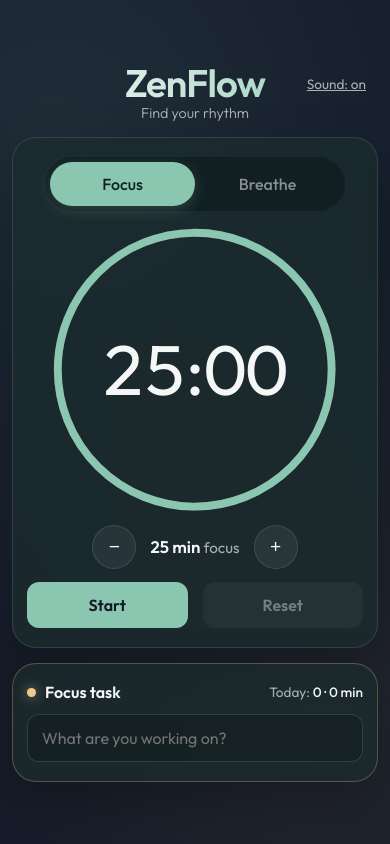
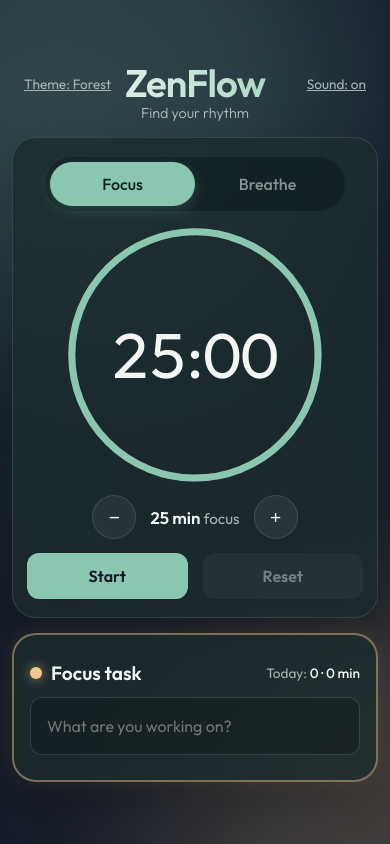
Before and after one commit to Tasrif453/ZenFlow, a plain HTML site: page index.html in a window 390 px wide. Drawn offline with Linux system fonts and the light colour scheme.

Commit message:
Add files via upload

```diff
--- a/index.html
+++ b/index.html
@@ -17,6 +17,7 @@
         <header>
             <h1>ZenFlow</h1>
             <p>Find your rhythm</p>
+            <button id="btn-theme" class="link-btn left" type="button">Theme: Forest</button>
             <button id="btn-sound" class="link-btn" type="button">Sound: on</button>
         </header>
 
--- a/script.js
+++ b/script.js
@@ -9,6 +9,7 @@ const PATTERNS = {
     relax: [['Inhale', 4], ['Hold', 7], ['Exhale', 8]],
     calm: [['Inhale', 5], ['Exhale', 5]]
 };
+const THEMES = { forest: 'Forest', ocean: 'Ocean', sunset: 'Sunset', lavender: 'Lavender' };
 const pad = (n) => String(n).padStart(2, '0');
 const cap = (s) => s[0].toUpperCase() + s.slice(1);
 const fmtTime = (s) => `${s >= 3600 ? Math.floor(s / 3600) + ':' : ''}${pad(Math.floor((s % 3600) / 60))}:${pad(s % 60)}`;
@@ -23,6 +24,7 @@ class ZenFlow {
         this.cfg = { focus: load('focus', 25), breathe: load('breathe', 4) };
         this.pattern = PATTERNS[store.get('pattern')] ? store.get('pattern') : 'box';
         this.sound = store.get('sound') !== 'off';
+        this.theme = THEMES[store.get('theme')] ? store.get('theme') : 'forest';
         this.mode = 'focus';
         this.saved = {}; // paused progress per mode, so switching modes never loses a session
         this.isRunning = false;
@@ -45,6 +47,7 @@ class ZenFlow {
         this.btnFocus = $('btn-focus');
         this.btnBreathe = $('btn-breathe');
         this.btnSound = $('btn-sound');
+        this.btnTheme = $('btn-theme');
         this.timerContainer = document.querySelector('.timer-container');
         this.tasksContainer = document.querySelector('.tasks-container');
         this.durationDisplay = $('duration-display');
@@ -101,6 +104,13 @@ class ZenFlow {
             this.chime(this.mode); // preview
             this.updateUI();
         });
+        this.applyTheme();
+        this.btnTheme.addEventListener('click', () => {
+            const keys = Object.keys(THEMES);
+            this.theme = keys[(keys.indexOf(this.theme) + 1) % keys.length];
+            store.set('theme', this.theme);
+            this.applyTheme();
+        });
         this.patternSel.value = this.pattern;
         this.patternSel.addEventListener('change', () => {
             this.pattern = this.patternSel.value;
@@ -112,10 +122,17 @@ class ZenFlow {
         this.taskInput.addEventListener('focus', () => this.tasksContainer.classList.add('task-editing'));
         this.taskInput.addEventListener('blur', () => this.tasksContainer.classList.remove('task-editing'));
         this.taskInput.value = store.get('task') || '';
-        this.taskInput.addEventListener('input', () => store.set('task', this.taskInput.value));
+        const mark = () => this.tasksContainer.classList.toggle('has-task', !!this.taskInput.value.trim());
+        mark();
+        this.taskInput.addEventListener('input', () => { store.set('task', this.taskInput.value); mark(); });
         this.taskInput.addEventListener('keydown', (e) => { if (e.key === 'Enter' || e.key === 'Escape') this.taskInput.blur(); });
         document.addEventListener('visibilitychange', () => { if (this.isRunning) { this.tick(); this.holdAwake(); } });
         document.addEventListener('keydown', (e) => this.onKey(e));
+    }
+
+    applyTheme() {
+        document.documentElement.dataset.theme = this.theme;
+        this.txt(this.btnTheme, `Theme: ${THEMES[this.theme]}`);
     }
 
     holdToRepeat(btn, dir) { // click once, or hold to keep stepping
--- a/style.css
+++ b/style.css
@@ -2,12 +2,38 @@
     --bg-color: #111827;
     --text-color: #f4f7f5;
     --muted-color: #a7b3b0;
-    --primary-color: #8bc7b0;
-    --accent-color: #f1c98b;
+    --p: 139, 199, 176; /* primary rgb, set per theme */
+    --a: 241, 201, 139; /* accent rgb, set per theme */
+    --primary-color: rgb(var(--p));
+    --accent-color: rgb(var(--a));
     --glass-bg: rgba(27, 43, 46, 0.82);
     --glass-border: rgba(190, 220, 210, 0.14);
     --glass-shadow: 0 18px 50px rgba(0, 0, 0, 0.25);
 }
+
+/* Themes */
+[data-theme='ocean'] { --p: 125, 190, 235; --a: 170, 225, 255; --bg-color: #0d1a2b; --glass-bg: rgba(20, 38, 58, 0.82); }
+[data-theme='sunset'] { --p: 245, 160, 120; --a: 255, 205, 130; --bg-color: #1f1420; --glass-bg: rgba(48, 29, 40, 0.82); }
+[data-theme='lavender'] { --p: 182, 160, 235; --a: 240, 190, 225; --bg-color: #171428; --glass-bg: rgba(35, 30, 58, 0.82); }
+
+/* Soft drifting light behind everything (transform-only, cheap) */
+body::before, body::after {
+    content: "";
+    position: fixed;
+    z-index: -1;
+    width: 60vmax;
+    height: 60vmax;
+    border-radius: 50%;
+    filter: blur(70px);
+    opacity: 0.16;
+    pointer-events: none;
+    will-change: transform;
+    animation: drift 26s ease-in-out infinite alternate;
+}
+body::before { top: -20vmax; left: -20vmax; background: rgb(var(--p)); }
+body::after { bottom: -25vmax; right: -20vmax; background: rgb(var(--a)); animation-duration: 34s; animation-direction: alternate-reverse; }
+@keyframes drift { to { transform: translate(18vmax, 12vmax) scale(1.15); } }
+@keyframes pulse { 50% { transform: scale(1.5); opacity: 0.6; } }
 
 * { margin: 0; padding: 0; box-sizing: border-box; }
 html { height: 100%; }
@@ -15,8 +41,8 @@ html { height: 100%; }
 body {
     font-family: 'Outfit', system-ui, sans-serif;
     background:
-        radial-gradient(circle at 15% 15%, rgba(139, 199, 176, 0.12), transparent 34rem),
-        radial-gradient(circle at 85% 85%, rgba(241, 201, 139, 0.08), transparent 30rem),
+        radial-gradient(circle at 15% 15%, rgba(var(--p), 0.12), transparent 34rem),
+        radial-gradient(circle at 85% 85%, rgba(var(--a), 0.08), transparent 30rem),
         var(--bg-color);
     color: var(--text-color);
     height: 100%;
@@ -56,6 +82,7 @@ header h1 {
 }
 header p { font-weight: 300; font-size: 0.9rem; opacity: 0.7; }
 header .link-btn { position: absolute; top: 0; right: 0; }
+header .link-btn.left { right: auto; left: 0; }
 
 main { flex: 1 1 0; min-height: 0; display: flex; flex-direction: column; gap: clamp(8px, 1.8vh, 18px); }
 
@@ -99,7 +126,7 @@ main { flex: 1 1 0; min-height: 0; display: flex; flex-direction: column; gap: c
     cursor: pointer;
     transition: all 0.3s ease;
 }
-.mode-btn.active { background: var(--primary-color); color: #10221e; box-shadow: 0 4px 14px rgba(139, 199, 176, 0.22); }
+.mode-btn.active { background: var(--primary-color); color: #10221e; box-shadow: 0 4px 14px rgba(var(--p), 0.22); }
 
 /* Timer ring */
 .timer-display {
@@ -129,7 +156,7 @@ main { flex: 1 1 0; min-height: 0; display: flex; flex-direction: column; gap: c
     width: calc(var(--ring) * 0.8);
     height: calc(var(--ring) * 0.8);
     border-radius: 50%;
-    background: radial-gradient(circle, rgba(139, 199, 176, 0.4), rgba(139, 199, 176, 0.05) 72%);
+    background: radial-gradient(circle, rgba(var(--p), 0.4), rgba(var(--p), 0.05) 72%);
     opacity: 0;
     transform: scale(calc(0.55 + var(--breath) * 0.45)); /* driven every frame from script, so no CSS transition */
     transition: opacity 0.5s ease;
@@ -179,7 +206,7 @@ main { flex: 1 1 0; min-height: 0; display: flex; flex-direction: column; gap: c
     user-select: none;
     -webkit-user-select: none;
 }
-.duration-btn:hover:not(:disabled) { background: rgba(139, 199, 176, 0.18); border-color: var(--primary-color); }
+.duration-btn:hover:not(:disabled) { background: rgba(var(--p), 0.18); border-color: var(--primary-color); }
 .duration-btn:disabled { opacity: 0.3; }
 
 .pattern { display: none; align-items: center; gap: 8px; margin: -4px 0 12px; color: var(--muted-color); font-size: 0.9rem; }
@@ -210,7 +237,7 @@ main { flex: 1 1 0; min-height: 0; display: flex; flex-direction: column; gap: c
 }
 .control-btn:disabled { opacity: 0.4; }
 .control-btn.primary { background: var(--primary-color); color: var(--bg-color); }
-.control-btn.primary:hover { background: #a4d8c3; transform: scale(1.05); }
+.control-btn.primary:hover { filter: brightness(1.12); transform: scale(1.05); }
 .control-btn.secondary { background: rgba(255, 255, 255, 0.1); color: white; }
 .control-btn.secondary:hover:not(:disabled) { background: rgba(255, 255, 255, 0.2); }
 
@@ -237,22 +264,34 @@ main { flex: 1 1 0; min-height: 0; display: flex; flex-direction: column; gap: c
     flex: none;
     width: 100%;
     align-items: stretch;
-    border-color: rgba(241, 201, 139, 0.28);
+    border: 2px solid rgba(var(--a), 0.45);
+    padding: clamp(16px, 3vh, 28px) clamp(16px, 3vw, 28px);
+    box-shadow: 0 0 22px rgba(var(--a), 0.1), var(--glass-shadow);
     cursor: text;
+    transition: border-color 0.3s ease, box-shadow 0.3s ease, background 0.3s ease;
 }
-.tasks-container.active-task { border-color: var(--accent-color); box-shadow: 0 0 0 1px rgba(241, 201, 139, 0.2), var(--glass-shadow); }
-.tasks-container.task-editing { border-color: var(--accent-color); box-shadow: 0 0 0 3px rgba(241, 201, 139, 0.12), var(--glass-shadow); }
+/* a task has been entered: stronger highlight */
+.tasks-container.has-task {
+    border-color: var(--accent-color);
+    background: linear-gradient(160deg, rgba(var(--a), 0.16), var(--glass-bg) 70%);
+    box-shadow: 0 0 0 1px rgba(var(--a), 0.35), 0 0 36px rgba(var(--a), 0.3), var(--glass-shadow);
+}
+.has-task .task-dot { animation: pulse 2s ease-in-out infinite; }
+.has-task #task-input { border-color: rgba(var(--a), 0.6); background: rgba(var(--a), 0.08); font-weight: 500; }
+.tasks-container.active-task { border-color: var(--accent-color); box-shadow: 0 0 0 1px rgba(var(--a), 0.2), var(--glass-shadow); }
+.tasks-container.task-editing { border-color: var(--accent-color); box-shadow: 0 0 0 3px rgba(var(--a), 0.12), var(--glass-shadow); }
 
 .task-heading { display: flex; align-items: center; gap: 9px; margin-bottom: 12px; }
-.task-heading h2 { font-size: 1rem; }
-.task-dot { width: 9px; height: 9px; border-radius: 50%; background: var(--accent-color); box-shadow: 0 0 12px rgba(241, 201, 139, 0.65); }
+.task-heading h2 { font-size: 1.2rem; font-weight: 600; }
+.task-dot { width: 12px; height: 12px; border-radius: 50%; background: var(--accent-color); box-shadow: 0 0 12px rgba(var(--a), 0.65); }
 .task-count { margin-left: auto; color: var(--muted-color); font-size: 0.85rem; }
 .task-count strong { color: var(--text-color); font-weight: 500; }
 
 #task-input {
     width: 100%;
-    min-height: 48px;
-    padding: 12px 14px;
+    min-height: 58px;
+    padding: 14px 16px;
+    font-size: 1.15rem;
     background: rgba(0, 0, 0, 0.2);
     border: 1px solid rgba(190, 220, 210, 0.16);
     border-radius: 12px;
@@ -261,7 +300,7 @@ main { flex: 1 1 0; min-height: 0; display: flex; flex-direction: column; gap: c
     outline: none;
     transition: border-color 0.2s ease, box-shadow 0.2s ease;
 }
-#task-input:focus { border-color: var(--accent-color); box-shadow: 0 0 0 3px rgba(241, 201, 139, 0.12); }
+#task-input:focus { border-color: var(--accent-color); box-shadow: 0 0 0 3px rgba(var(--a), 0.12); }
 .task-hint { margin-top: 10px; color: var(--muted-color); font-size: 0.78rem; }
 
 /* Responsive */
@@ -276,10 +315,11 @@ main { flex: 1 1 0; min-height: 0; display: flex; flex-direction: column; gap: c
     .app-container { max-width: 940px; }
     main { flex-direction: row; justify-content: center; }
     .timer-container { flex: 0 1 520px; width: auto; }
-    .tasks-container { flex: 0 1 340px; width: auto; align-self: center; justify-content: center; }
+    .tasks-container { flex: 0 1 400px; width: auto; align-self: center; justify-content: center; }
 }
 
 @media (prefers-reduced-motion: reduce) {
     *, *::before, *::after { transition-duration: 0.01ms !important; animation-duration: 0.01ms !important; }
+    body::before, body::after, .has-task .task-dot { animation: none; }
     .breathe-mode .orb { transform: none; opacity: calc(0.3 + var(--breath) * 0.7); }
 }
```
